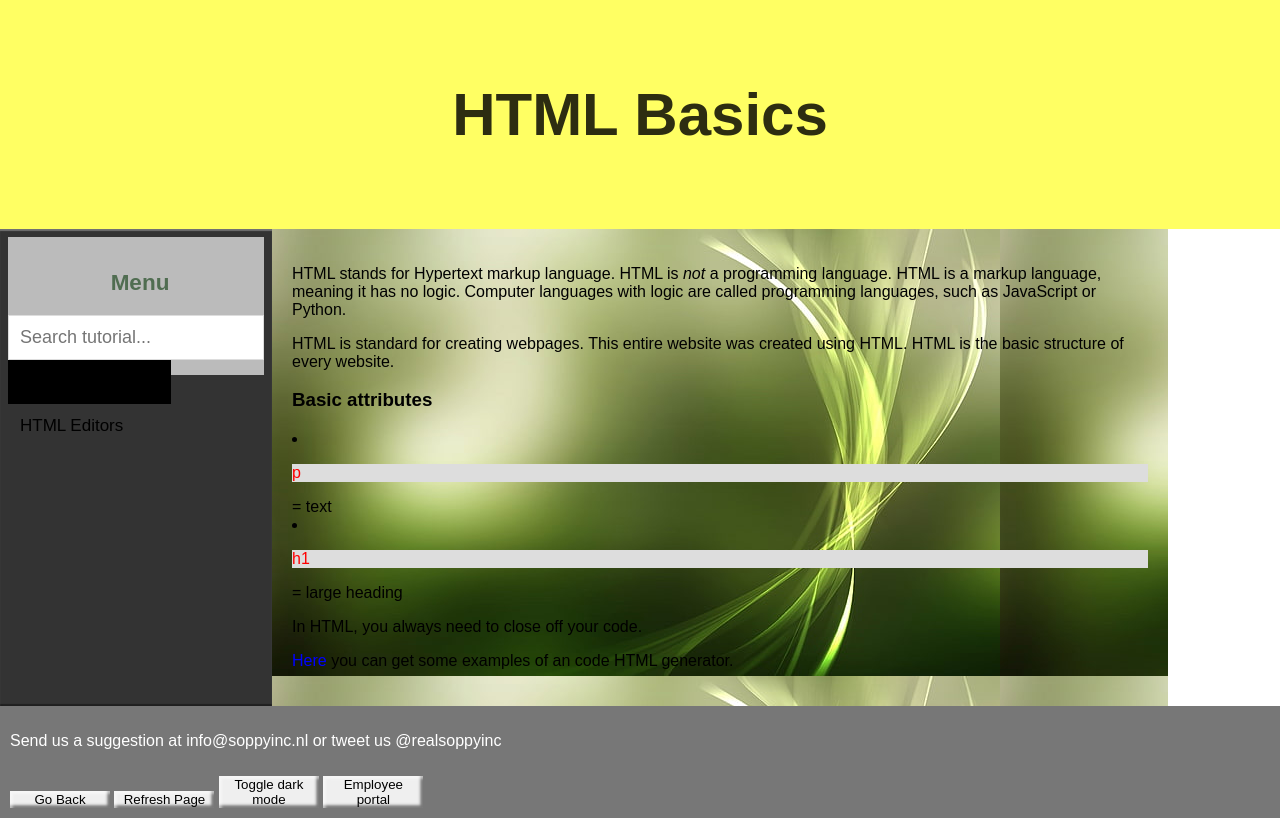
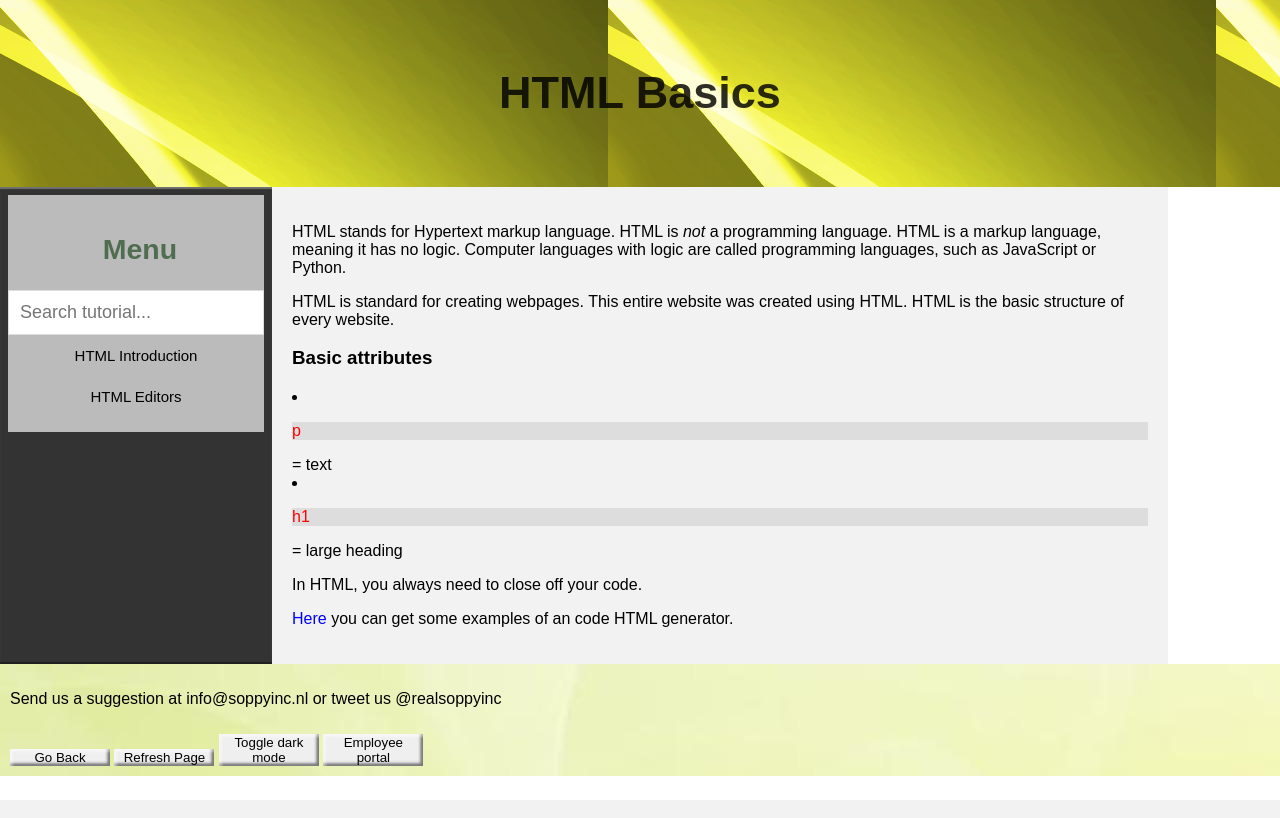
Before and after one commit to danieljustingray/soppy-inc, a PHP site: page /html-tutorial/index.html in a window 1280 px wide. Run offline with PHP 8.4, Linux system fonts and the light colour scheme.

Commit message:
more frutiger aero!!!

```diff
--- a/index.html
+++ b/index.html
@@ -10,7 +10,7 @@
     <container class="page-contents">
     <script id="replace_with_navbar" src="nav.js"></script>
     <header>
-      <h2>Soppy Inc.</h2>
+      <h1>Soppy Inc.</h1>
     </header>
     <section>
       <article>
--- a/style.css
+++ b/style.css
@@ -7,11 +7,13 @@
     flex-direction: column;
 }
 header {
+    text-decoration: none;
+    padding: 10px;
+    background-image: url("images/background.png");
+    padding: 30px;
     text-align: center;
-    text-decoration: none;
-    background-color: rgb(201, 201, 2);
-    color: black;
-    padding: 10px;
+    color: rgba(0, 0, 0, 0.825);
+    font-size: 30px;
 }
 header a {
     color: black;
@@ -24,9 +26,9 @@
     overflow: hidden;
     padding: 8px;
     color: #506d51;
-    font-size: 15px;
+    font-size: 19px;
     cursor: default;
-    background-color: linear-gradient(180deg, rgba(99, 102, 104, 0.9) 0%, rgba(69, 71, 71, 0.9) 50.52%, rgba(52, 52, 52, 0.9) 53.12%, rgba(0, 0, 0, 0.9) 100%);
+    background-color: #333;
     box-shadow: 0px 10px 15px rgba(0, 0, 0, 0.3), inset 0px 2px 1px rgba(255, 255, 255, 0.3), inset 0px -2px 1px rgba(0, 0, 0, 0.4);
     gap: 15px;
 }
@@ -47,23 +49,28 @@
     flex: 1;
     min-width: 70%;
     max-width: 70%;
-    background-image: url("images/background.jpg");
+    background-color: #f2f2f2;
 }
 aside {
     background: rgb(196, 196, 196);
     padding: 20px;
     flex: 0 0 30%;
+    background: rgb(196, 196, 196);
+    padding: 20px;
+    flex: 1;
+    display: flex;
+    flex-direction: column;
 }
 aside ul {
     list-style-type: none;
     padding: 0;
 }
 footer {
-    background-color: #777;
     padding: 10px;
     text-align: bottom;
-    color: white;
-    width: 100%;
+    color: black;
+    flex: 0 0 100%;
+    background-image: url("images/footer.png");
 }
 a {
     color: blue;
@@ -95,68 +102,17 @@
     border: none;
     margin-top: 10px;
 }
-nav {
-  overflow: hidden;
-  background-color: #333;
-}
-nav a {
-  float: left;
-  color: #f2f2f2;
-  text-align: center;
-  padding: 2px;
-  text-decoration: none;
-  font-size: 17px;
-}
 nav a:hover {
   text-decoration: underline;
   color: white;
-}
-nav a.active {
-  background-color: #000000;
-  color: white;
-}
-header {
-  background-color: rgba(255, 255, 0, 0.611);
-  padding: 30px;
-  text-align: center;
-  font-size: 40px;
-  color: rgba(0, 0, 0, 0.825);
-}
-aside {
-    background: rgb(196, 196, 196);
-    padding: 20px;
-    flex: 1;
-    display: flex;
-    flex-direction: column;
-    min-width: 30%;
-    max-width: 30%;
-}
-aside ul {
-  list-style-type: none;
-  padding: 0;
-}
-article {
-    padding: 20px;
-    flex: 4;
-    background-color: #f1f1f1;
-    min-height: 40vh;
-    min-width: 70%;
-    max-width: 70%;
 }
 section::after {
   content: "";
   display: table;
   clear: both;
 }
-footer {
-  background-color: #777;
-  padding: 10px;
-  text-align: bottom;
-  color: white;
-  width: 100%;
-}
 footer a {
-  color: white;
+  color: black;
 }
 .dark-mode body {
   color: white;
```
Also changed, not shown: images/background.jpg (deleted), images/background.png (added), images/footer.png (added).
